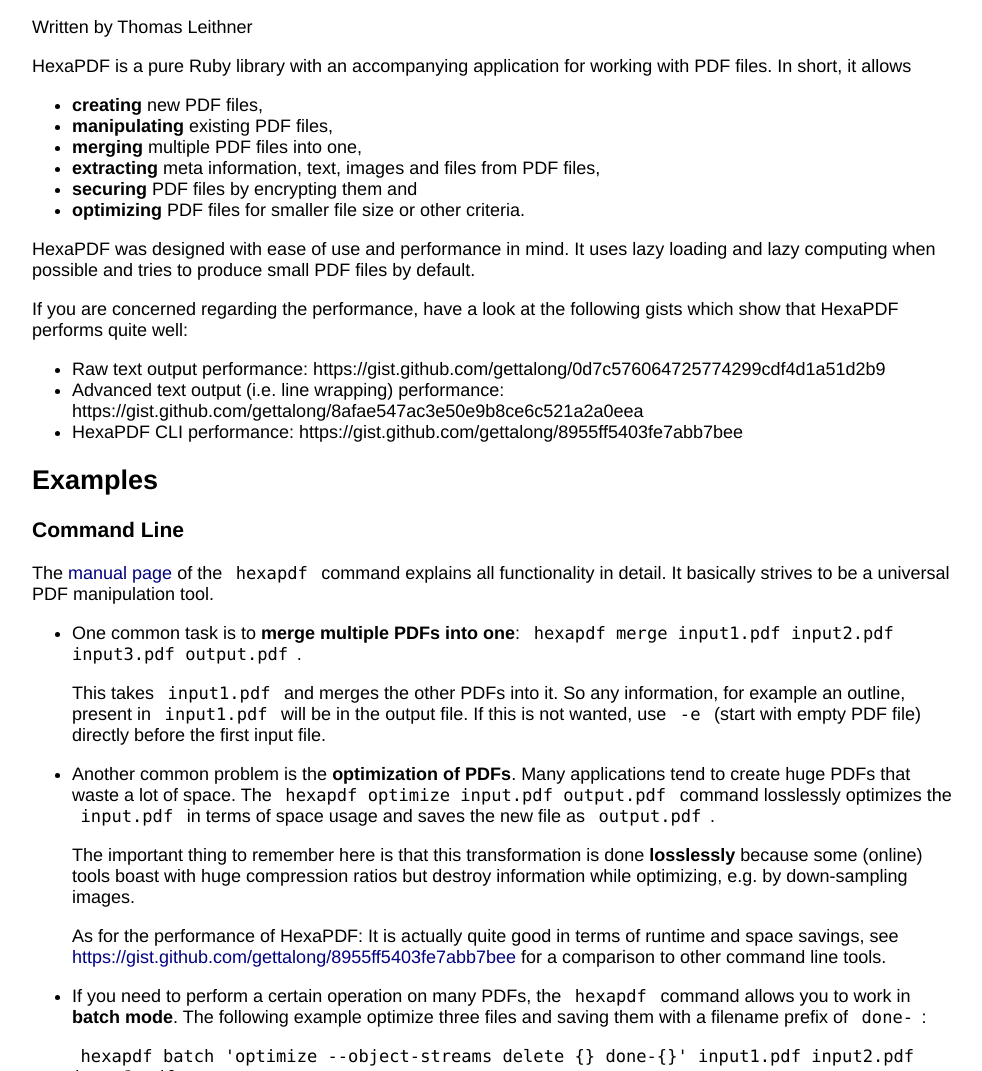
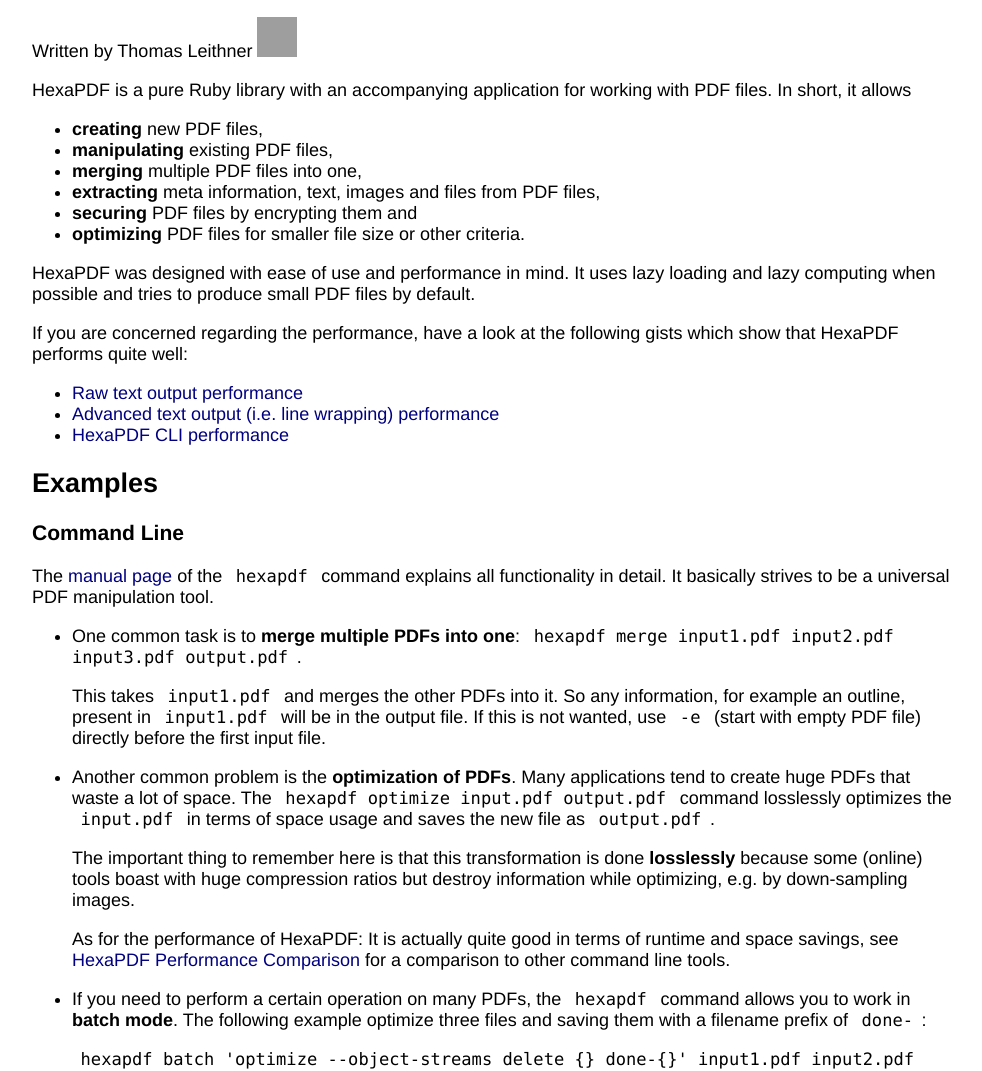
Before and after one commit to wongatron/calendar, a Jekyll site: the page built from 09-hexapdf.md, in a window 1280 px wide and 1400 px high. Shown: the part 329-1400 px from the top of the window, without its empty margins (144-1126 px from the left). Built offline with Jekyll 4.4.1, drawn with Linux system fonts in a browser that asks for light colours; our own code applies the rules of GitHub Pages for plain Markdown files; grey boxes are pictures that could not be loaded.

Commit message:
Update 09-hexapdf.md

```diff
--- a/09-hexapdf.md
+++ b/09-hexapdf.md
@@ -9,7 +9,7 @@ github: [gettalong/hexapdf](https://github.com/gettalong/hexapdf),
 rubygems: [hexapdf](https://rubygems.org/gems/hexapdf)
 
 
-Written by Thomas Leithner
+Written by Thomas Leithner  {% avatar gettalong %}
 
 
 
@@ -27,9 +27,9 @@ HexaPDF was designed with ease of use and performance in mind. It uses lazy load
 
 If you are concerned regarding the performance, have a look at the following gists which show that HexaPDF performs quite well:
 
-* Raw text output performance: https://gist.github.com/gettalong/0d7c576064725774299cdf4d1a51d2b9
-* Advanced text output (i.e. line wrapping) performance: https://gist.github.com/gettalong/8afae547ac3e50e9b8ce6c521a2a0eea
-* HexaPDF CLI performance: https://gist.github.com/gettalong/8955ff5403fe7abb7bee
+* [Raw text output performance](https://gist.github.com/gettalong/0d7c576064725774299cdf4d1a51d2b9)
+* [Advanced text output (i.e. line wrapping) performance](https://gist.github.com/gettalong/8afae547ac3e50e9b8ce6c521a2a0eea)
+* [HexaPDF CLI performance](https://gist.github.com/gettalong/8955ff5403fe7abb7bee)
 
 
 ## Examples
@@ -48,7 +48,7 @@ The [manual page](https://hexapdf.gettalong.org/documentation/hexapdf.1.html) of
 
   The important thing to remember here is that this transformation is done **losslessly** because some (online) tools boast with huge compression ratios but destroy information while optimizing, e.g. by down-sampling images.
 
-  As for the performance of HexaPDF: It is actually quite good in terms of runtime and space savings, see <https://gist.github.com/gettalong/8955ff5403fe7abb7bee> for a comparison to other command line tools.
+  As for the performance of HexaPDF: It is actually quite good in terms of runtime and space savings, see [HexaPDF Performance Comparison](https://gist.github.com/gettalong/8955ff5403fe7abb7bee) for a comparison to other command line tools.
 
 * If you need to perform a certain operation on many PDFs, the `hexapdf` command allows you to work in **batch mode**. The following example optimize three files and saving them with a filename prefix of `done-`:
 
```
